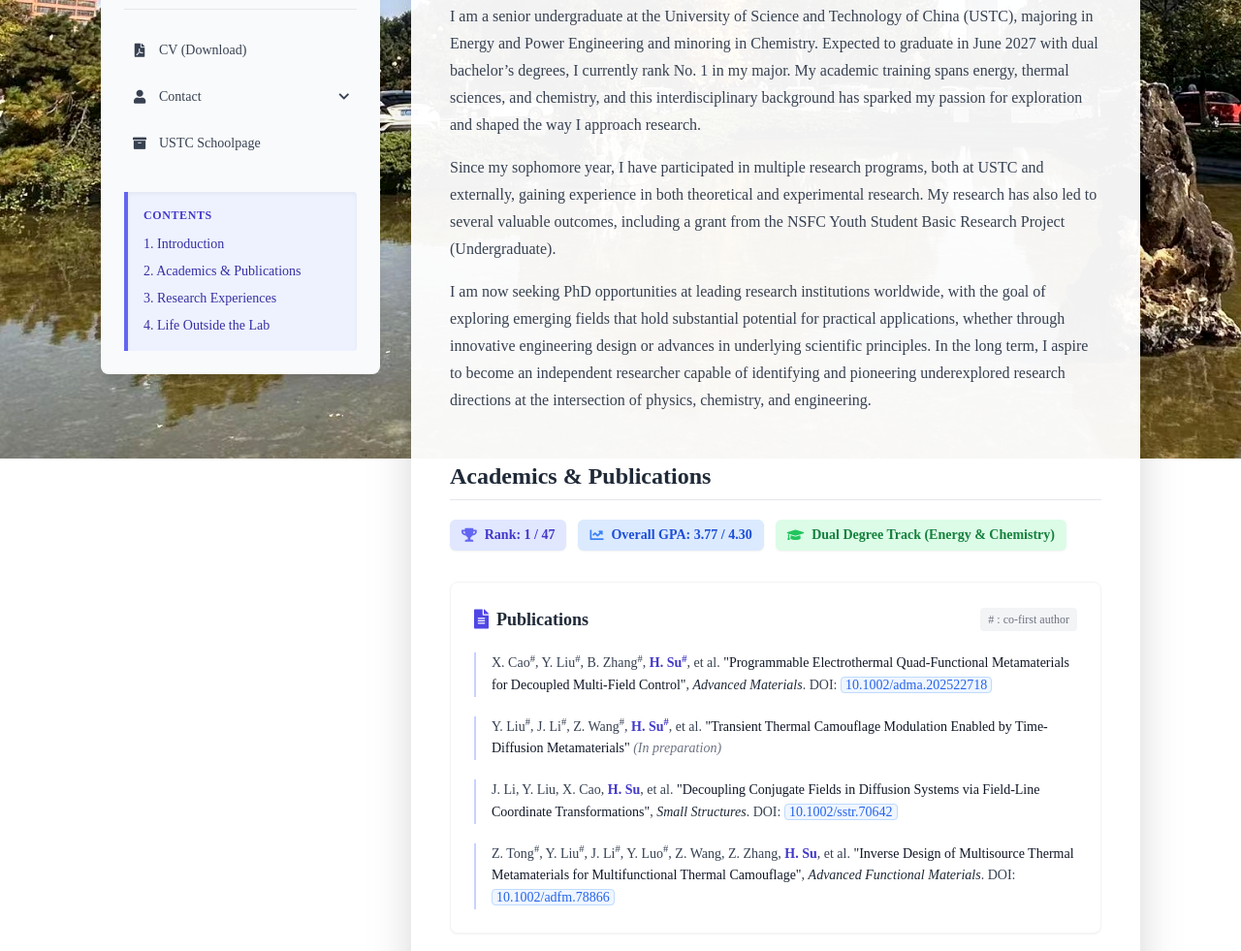
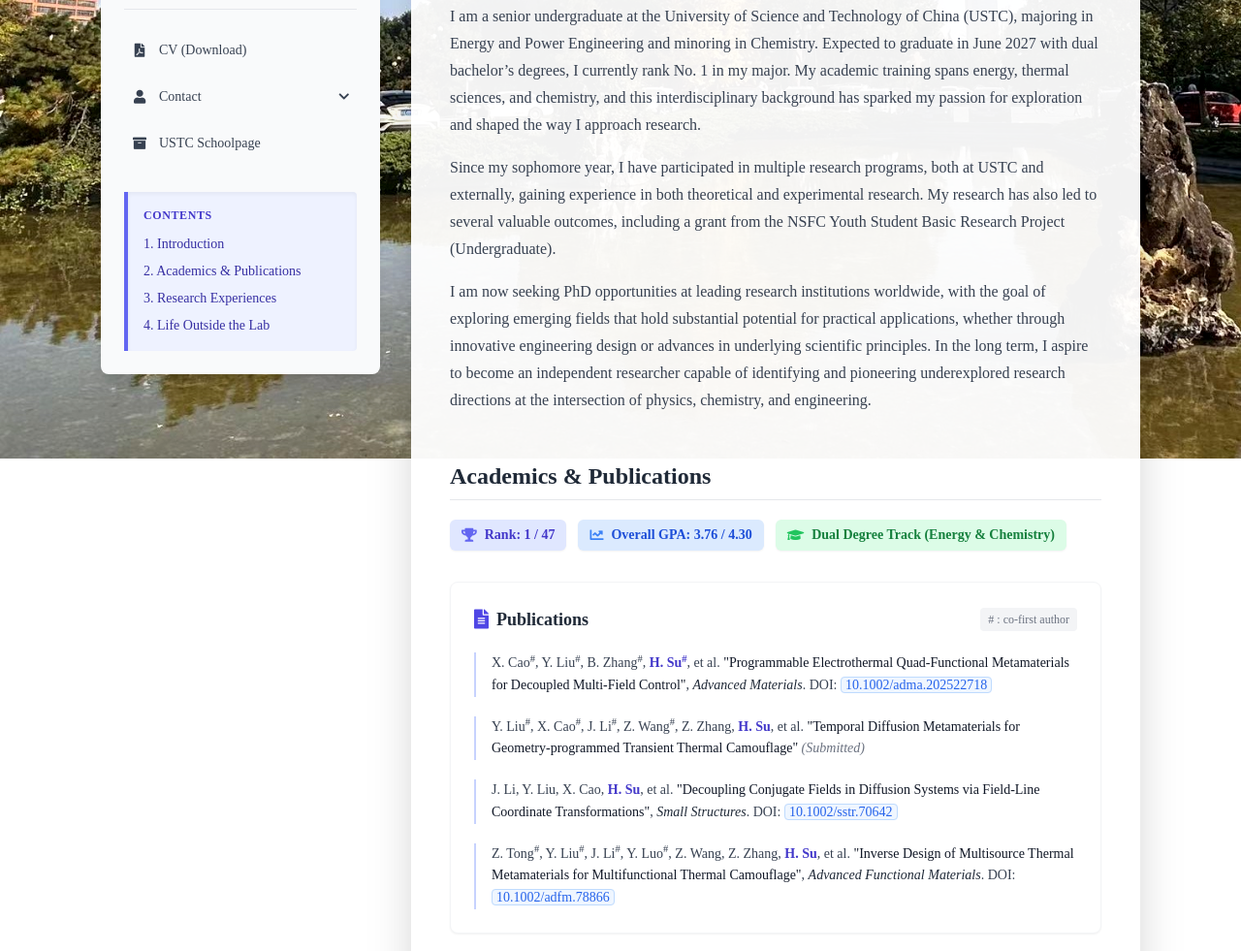
Before and after one commit to hongdasu/hongdasu.github.io, a plain HTML site: page index.html in a window 1280 px wide. Shown: the part 327-1308 px from the top of the page at 97% size. Drawn offline with nearby package versions, Linux system fonts and the light colour scheme.

Commit message:
Add files via upload

```diff
--- a/index.html
+++ b/index.html
@@ -307,7 +307,7 @@ After the war, I returned to academia, holding teaching and research positions a
                             </span>
                             <span
                                 class="bg-blue-100 text-blue-700 px-3 py-1.5 rounded-md text-sm font-bold shadow-sm flex items-center">
-                                <i class="fas fa-chart-line mr-2 text-blue-500"></i> Overall GPA: 3.77 / 4.30
+                                <i class="fas fa-chart-line mr-2 text-blue-500"></i> Overall GPA: 3.76 / 4.30
                             </span>
                             <span
                                 class="bg-green-100 text-green-700 px-3 py-1.5 rounded-md text-sm font-bold shadow-sm flex items-center">
@@ -341,13 +341,12 @@ After the war, I returned to academia, holding teaching and research positions a
                                             class="text-blue-600 hover:underline border border-blue-200 bg-blue-50 px-1 rounded">10.1002/adma.202522718</a>
                                     </li>
                                     <li class="pl-4 border-l-2 border-indigo-200">
-                                        Y. Liu<sup>#</sup>, J. Li<sup>#</sup>, Z. Wang<sup>#</sup>, <strong
+                                        Y. Liu<sup>#</sup>, X. Cao<sup>#</sup>, J. Li<sup>#</sup>, Z. Wang<sup>#</sup>, Z. Zhang, <strong
                                             class="text-indigo-700">H.
-                                            Su<sup>#</sup></strong>, et al.
-                                        <span class="font-medium text-gray-900">"Transient Thermal Camouflage Modulation
-                                            Enabled by
-                                            Time-Diffusion Metamaterials"</span>
-                                        <span class="text-gray-500 italic">(In preparation)</span>
+                                            Su</strong>, et al.
+                                        <span class="font-medium text-gray-900">"Temporal Diffusion Metamaterials for
+                                            Geometry-programmed Transient Thermal Camouflage"</span>
+                                        <span class="text-gray-500 italic">(Submitted)</span>
                                     </li>
                                     <li class="pl-4 border-l-2 border-indigo-200">
                                         J. Li, Y. Liu, X. Cao, <strong class="text-indigo-700">H.
```
